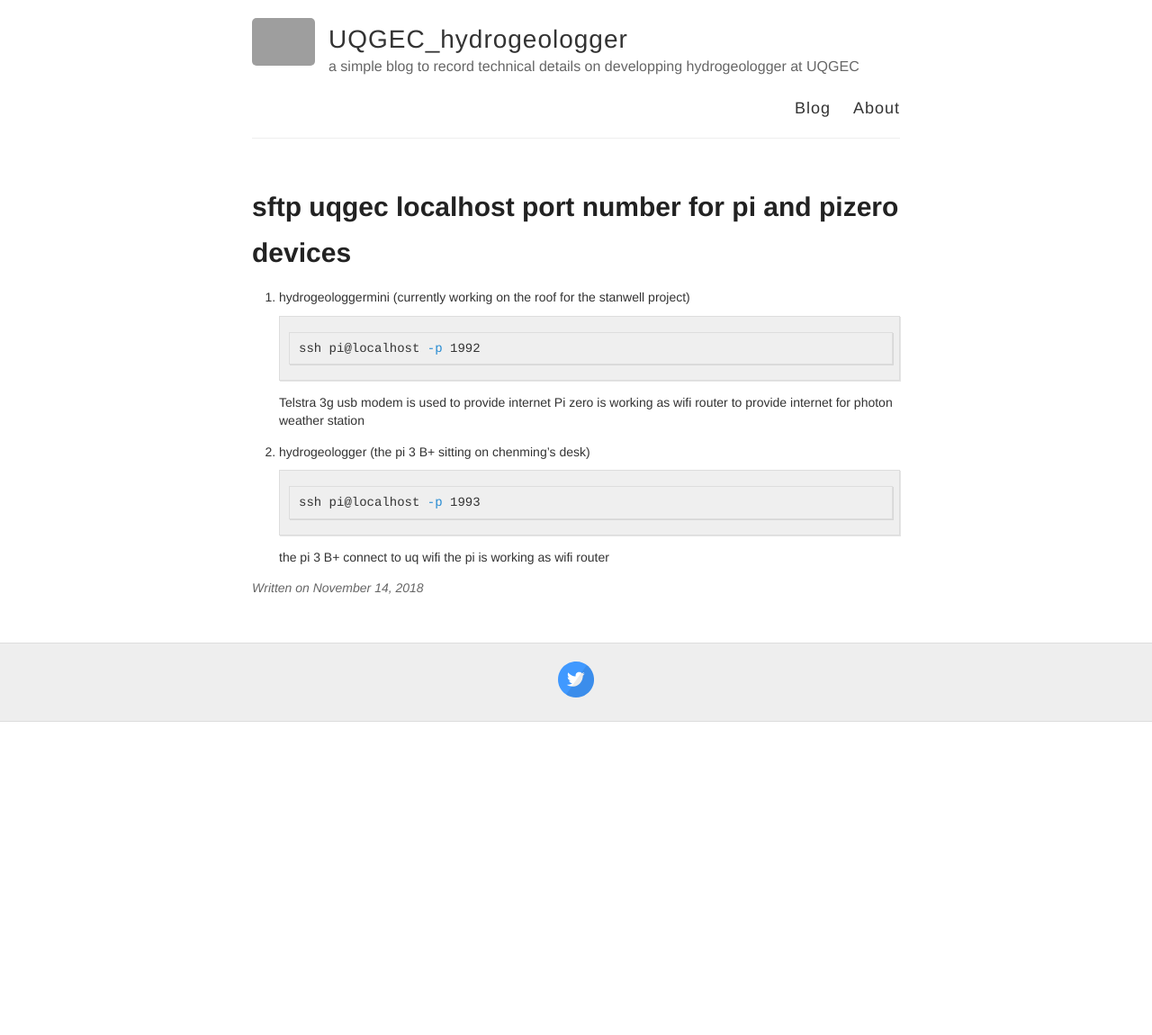
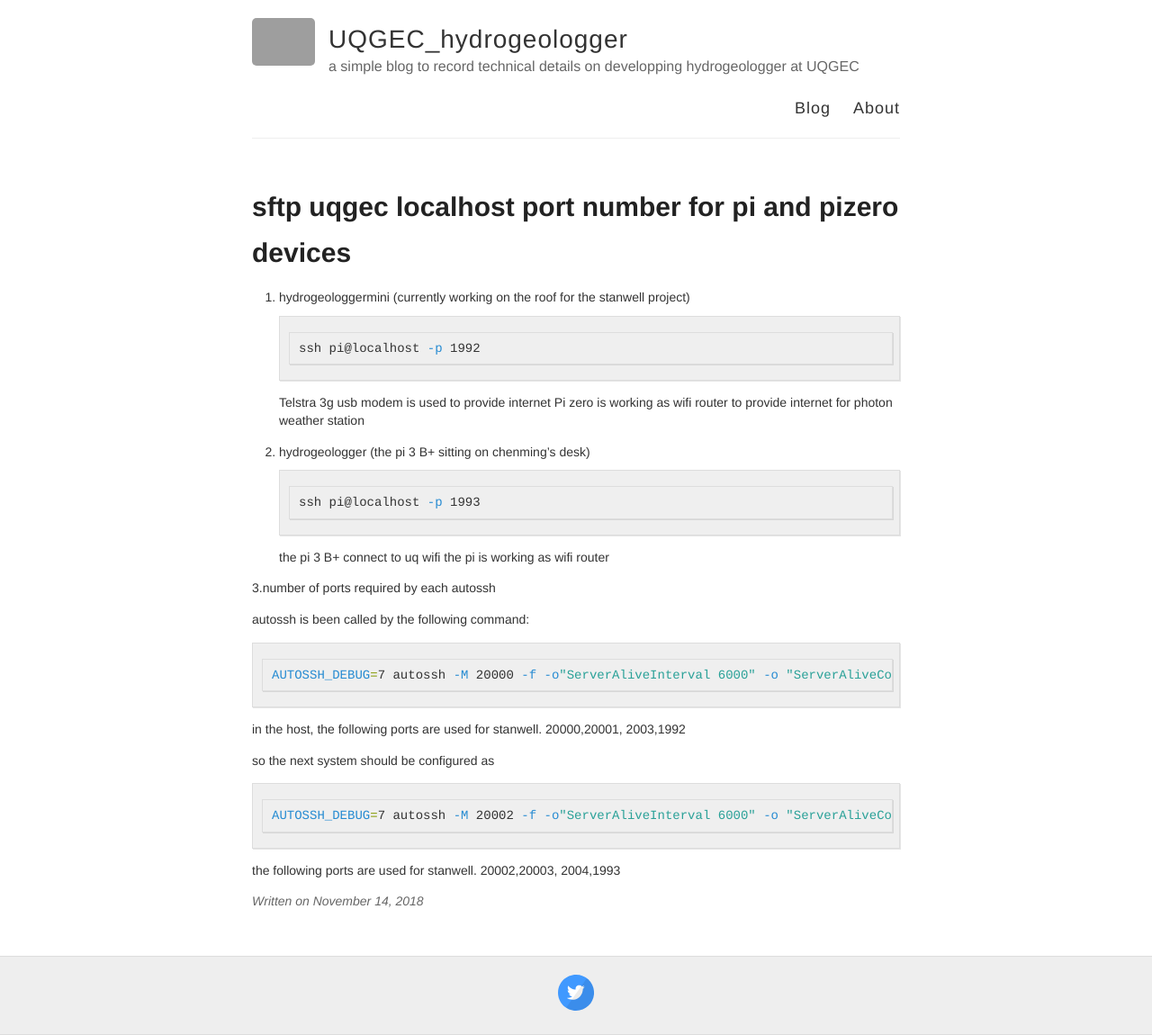
Before and after one commit to hydrogeologger/hydrogeologger.github.io, a Jekyll site: the page built from _posts/2018-11-14-sftp-uqgec-port-record.md, in a window 1280 px wide. Shown: the whole page at 90% size. Built offline with Jekyll 4.4.1, drawn with Linux system fonts in a browser that asks for light colours; before the commit the page ends 900 px from its top, so only the background shows below that; grey boxes are pictures that could not be loaded.

Commit message:
more details

````diff
--- a/_posts/2018-11-14-sftp-uqgec-port-record.md
+++ b/_posts/2018-11-14-sftp-uqgec-port-record.md
@@ -17,3 +17,20 @@ Pi zero is working as wifi router to provide internet for photon weather station
 ```
 the pi 3 B+ connect to uq wifi
 the pi is working as wifi router
+
+3.number of ports required by each autossh
+
+autossh is been called by the following command:
+
+```bash
+AUTOSSH_DEBUG=7 autossh -M 20000 -f -o"ServerAliveInterval 6000" -o "ServerAliveCountMax 10" -o "ExitOnForwardFailure=yes" -i ~/.ssh/id_rsa_sftp_uqgec -N sftp@xxx.xx.xx.xx -R 2003:localhost:5901 -R 1992:localhost:22 -C  >>/home/pi/autossh_debug
+```
+
+in the host, the following ports are used for stanwell. 20000,20001, 2003,1992
+
+so the next system should be configured as
+
+```bash
+AUTOSSH_DEBUG=7 autossh -M 20002 -f -o"ServerAliveInterval 6000" -o "ServerAliveCountMax 10" -o "ExitOnForwardFailure=yes" -i ~/.ssh/id_rsa_sftp_uqgec -N sftp@xxx.xx.xx.xx -R 2004:localhost:5901 -R 1993:localhost:22 -C  >>/home/pi/autossh_debug
+```
+the following ports are used for stanwell. 20002,20003, 2004,1993
````
